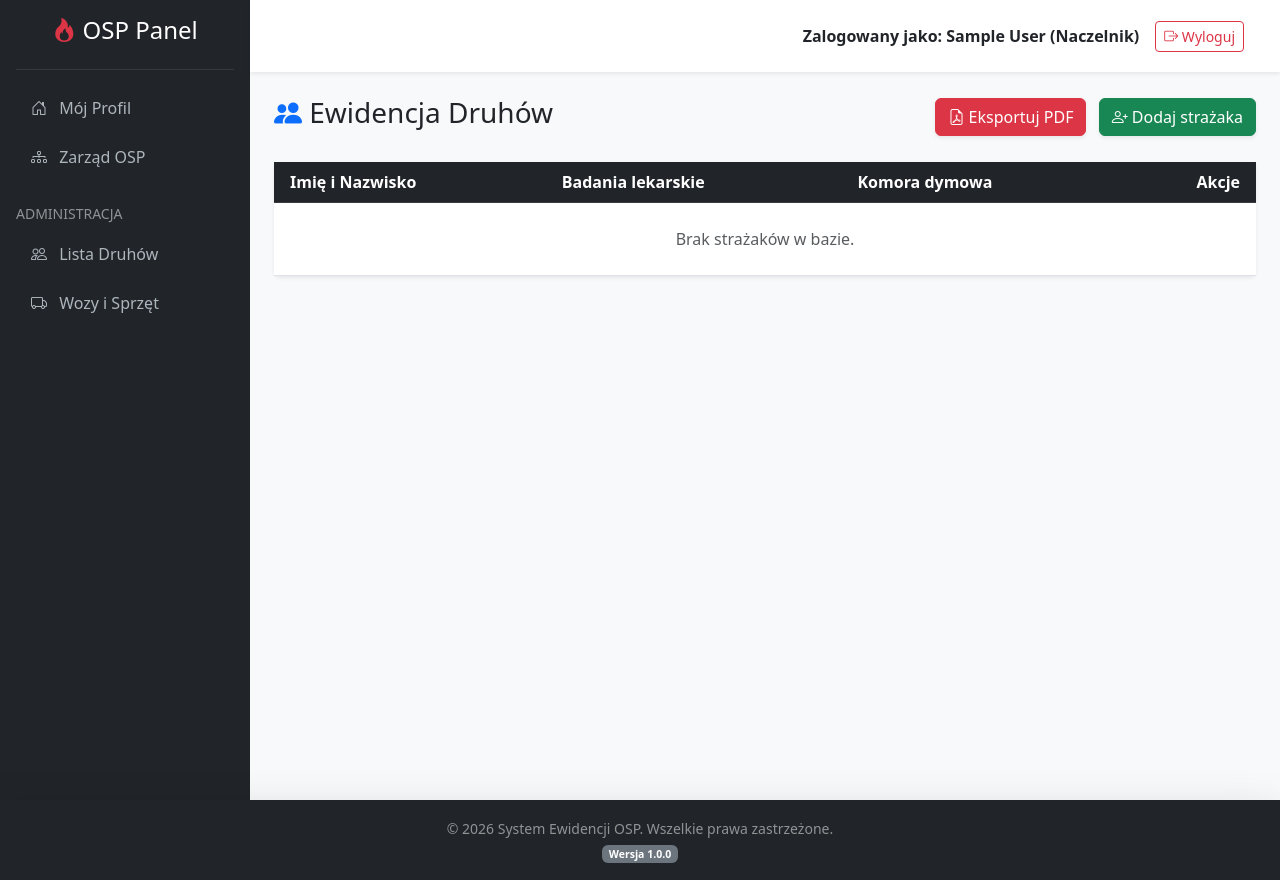
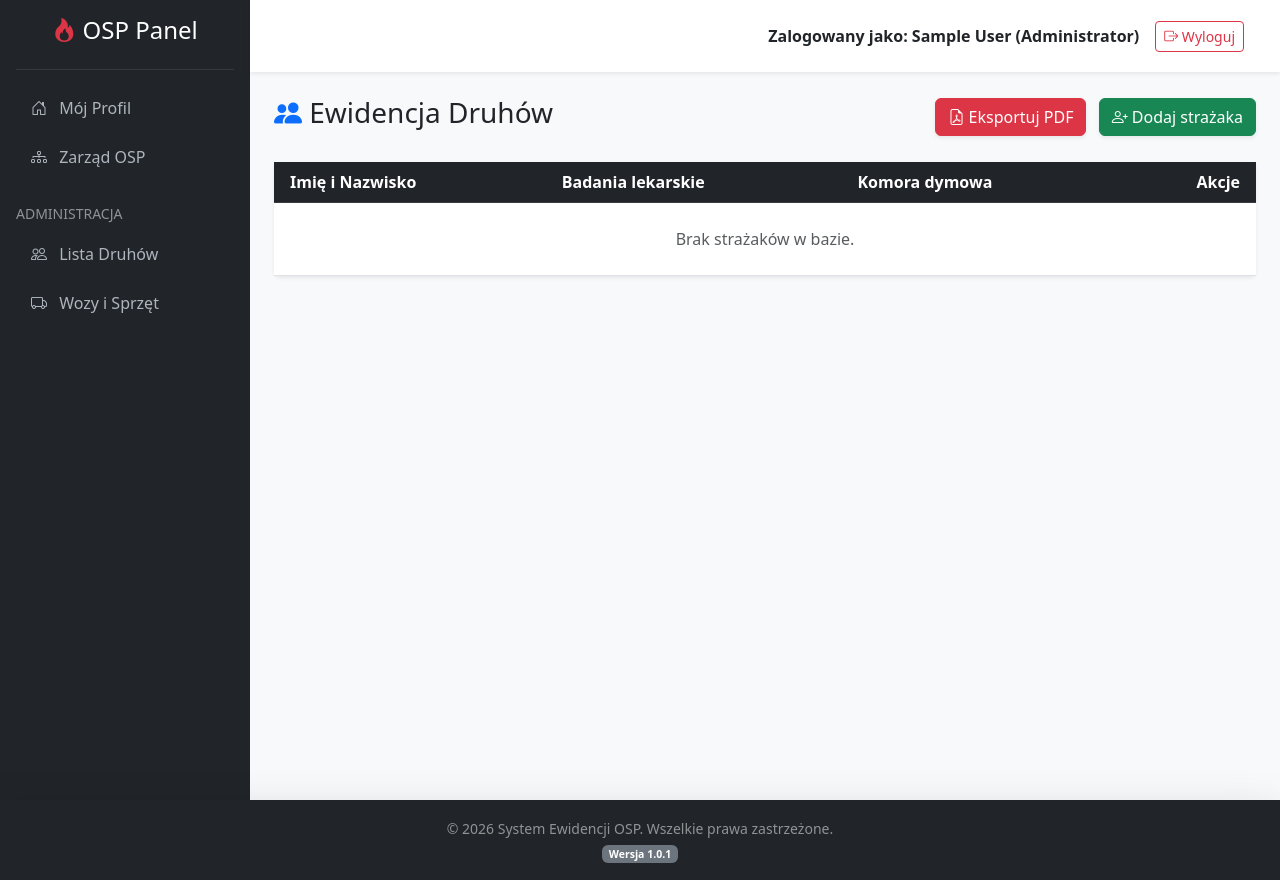
Before and after one commit to ChmielPiotr/Ewidencja-OSP, a PHP site: page / in a window 1280 px wide. Run offline with PHP 8.4, Linux system fonts and the light colour scheme; the visitor is signed in with stand-in values (Sample User, id 1); data that the repository does not hold is empty; some libraries are stand-ins or nearby versions.

Commit message:
Update v1.0.1 - Zmiana etykiety roli z 'Naczelnik' na ogólne 'Administrator'

```diff
--- a/views/footer.php
+++ b/views/footer.php
@@ -2,7 +2,7 @@
         <div class="container">
             <small class="text-white-50">
                 &copy; <?= date('Y') ?> System Ewidencji OSP. Wszelkie prawa zastrzeżone.<br>
-                <span class="badge bg-secondary mt-1">Wersja 1.0.0</span>
+                <span class="badge bg-secondary mt-1">Wersja 1.0.1</span>
             </small>
         </div>
     </footer>
--- a/views/header.php
+++ b/views/header.php
@@ -57,7 +57,7 @@
                     (<?php
                         if (isset($_SESSION['role'])) {
                             if ($_SESSION['role'] === 'superadmin') echo 'Super Admin';
-                            elseif ($_SESSION['role'] === 'admin') echo 'Naczelnik';
+                            elseif ($_SESSION['role'] === 'admin') echo 'Administrator';
                             else echo 'Strażak';
                         }
                     ?>)
```
